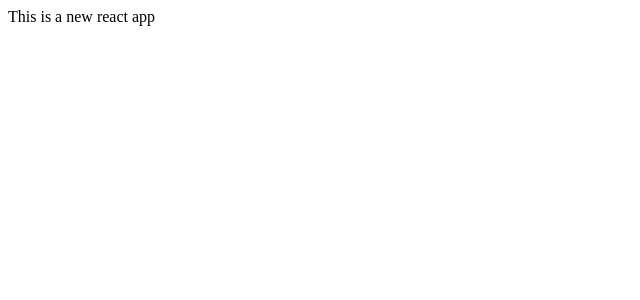
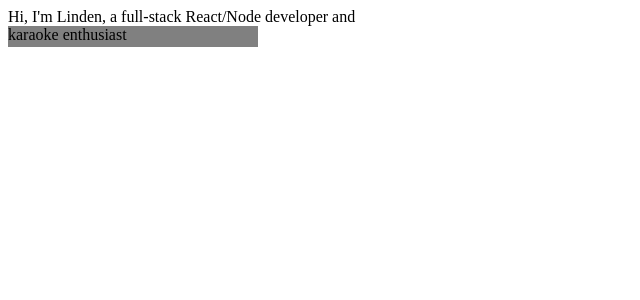
Before and after one commit to acedrow/pw, a React app: page / in a window 1280 px wide. Shown: the top 300 px of the page, without its empty margins (0-640 px from the left). Built offline with nearby package versions, Linux system fonts and the light colour scheme.

Commit message:
implemented slot machine text effect

```diff
--- a/package.json
+++ b/package.json
@@ -16,11 +16,14 @@
     "@babel/preset-typescript": "^7.15.0",
     "@babel/runtime": "^7.15.3",
     "@types/react": "^17.0.19",
+    "@types/react-dom": "^17.0.9",
+    "@types/styled-components": "^5.1.12",
     "babel-loader": "^8.2.2",
     "clean-webpack-plugin": "^4.0.0-alpha.0",
     "css-loader": "^6.2.0",
     "html-webpack-plugin": "^5.3.2",
     "style-loader": "^3.2.1",
+    "styled-components": "^5.3.0",
     "typescript": "^4.3.5",
     "webpack": "^5.51.1",
     "webpack-cli": "^4.8.0",
--- /dev/null
+++ b/src/home/SlotMachineText.tsx
@@ -0,0 +1,96 @@
+import { useEffect, useState } from "react"
+import styled from "styled-components"
+
+const homepagePhrases = [
+  "dungeon master",
+  "barbel gremlin",
+  "märzentrinker",
+  "miniature-painter",
+  "guitarist",
+  "songwriter",
+  "bassist",
+  "enormous nerd",
+  "ex-fencer",
+  "memelord",
+  "bedroom engineer",
+  "rock-climber",
+  "raleigh rider",
+  "strategy gamer",
+  "taco connoisseur",
+  "canoe-sterner",
+  "green pepper afficionado",
+  "red bull racing superfan",
+  "dice crafter",
+  "ｖａｐｏｒｗａｖｅ producer",
+  "Checo Perez stan",
+  "basement-rockstar",
+  "dedicated headbanger",
+  "karaoke enthusiast",
+  "DIY music supporter",
+  "mostpit devotee",
+]
+
+const reelItemHeightPixels = 21
+
+function getRandomInt(max: number) {
+  return Math.floor(Math.random() * max)
+}
+
+const SlotMachineTextEffect = ({ textItems }: { textItems?: string[] }) => {
+  textItems =
+    textItems === undefined || textItems.length === 0
+      ? homepagePhrases
+      : textItems
+
+  const [reelTop, setReelTop] = useState<number>(0)
+
+  useEffect(() => {
+    console.log("reelTop:", reelTop)
+  }, [reelTop])
+
+  useEffect(() => {
+    const interval = setInterval(() => {
+      const newIndex = getRandomInt(
+        textItems?.length ? textItems?.length - 1 : 1
+      )
+      setReelTop(-(newIndex * reelItemHeightPixels))
+    }, 2000)
+    return () => {
+      clearInterval(interval)
+    }
+  }, [])
+
+  return (
+    <MaskContainer>
+      <ReelContainer top={reelTop}>
+        {textItems.map((text) => (
+          <ReelItem>
+            <span>{text}</span>
+          </ReelItem>
+        ))}
+      </ReelContainer>
+    </MaskContainer>
+  )
+}
+
+export default SlotMachineTextEffect
+
+const MaskContainer = styled.div`
+  position: absolute;
+  background-color: grey;
+  width: 250px;
+  height: ${reelItemHeightPixels}px;
+  overflow: hidden;
+`
+
+const ReelItem = styled.div`
+  height: ${reelItemHeightPixels}px;
+`
+
+const ReelContainer = styled.div<{ top: number }>`
+  position: absolute;
+  top: ${(props) => props.top}px;
+  width: 100%;
+  transition: top ease-in-out 0.5s;
+  //text-align: center;
+`
--- /dev/null
+++ b/src/home/homepage.tsx
@@ -0,0 +1,12 @@
+import React from "react"
+import SlotMachineText from "./SlotMachineText"
+
+const Homepage = () => {
+  return (
+    <>
+      Hi, I'm Linden, a full-stack React/Node developer and <SlotMachineText />
+    </>
+  )
+}
+
+export default Homepage
--- a/src/index.html
+++ b/src/index.html
@@ -4,7 +4,7 @@
     <meta charset="UTF-8" />
     <meta http-equiv="X-UA-Compatible" content="IE=edge" />
     <meta name="viewport" content="width=device-width, initial-scale=1.0" />
-    <title>React From Scratch</title>
+    <title>Linden Holt</title>
   </head>
 
   <body>
--- a/src/index.tsx
+++ b/src/index.tsx
@@ -1,7 +1,5 @@
 import React from "react"
 import ReactDOM from "react-dom"
+import Homepage from "./home/homepage"
 
-ReactDOM.render(
-  <div> This is a new react app</div>,
-  document.getElementById("root")
-)
+ReactDOM.render(<Homepage />, document.getElementById("root"))
```
Also changed, not shown: 1 other file (tests, documents, lock files or other folders).
